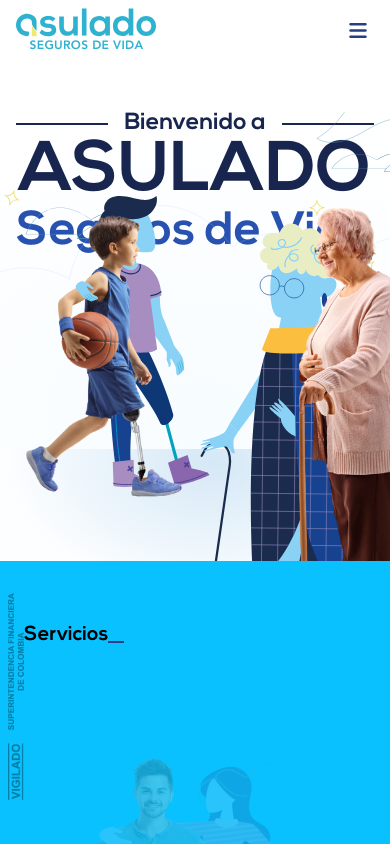
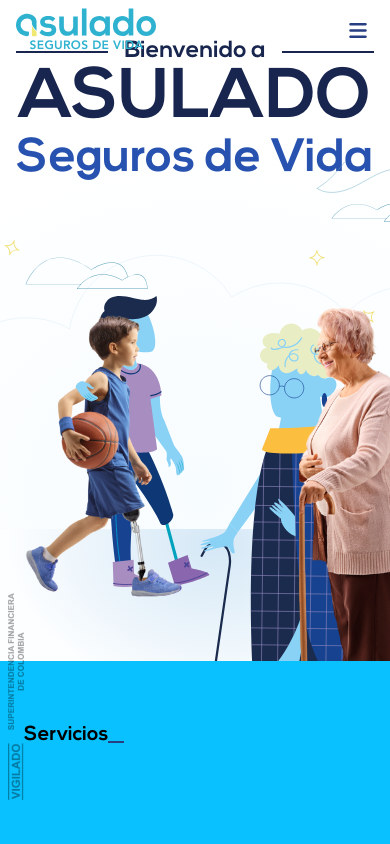
Before and after one commit to MbpMelborp/asulado, a Next.js app: page / in a window 390 px wide. Shown: the top 844 px of the page. Built offline with nearby package versions, Linux system fonts and the light colour scheme; some icons are missing; what tailwindcss-debug-screens would draw is missing.

Commit message:
cabezote

```diff
--- a/app/components/home/Banner.css
+++ b/app/components/home/Banner.css
@@ -5,12 +5,15 @@
     #fff 100%
   );
   @apply relative grid min-h-[60vh] grid-cols-6 grid-rows-5 overflow-hidden md:min-h-[90vh];
+  @media screen and (min-height: 901px) {
+    @apply min-h-max;
+  }
   .as__banner_content {
-    @apply col-span-6 col-start-1 row-span-2 row-start-2 mx-auto flex w-full flex-col items-center justify-center text-center md:col-span-2 md:col-start-3 md:row-span-4 md:row-start-1;
+    @apply col-span-6 col-start-1 row-span-2 row-start-1 mx-auto flex w-full flex-col items-center justify-center text-center sm:col-span-4 sm:col-start-2 sm:row-span-2 sm:row-start-2 md:col-span-2 md:col-start-3 md:row-span-4 md:row-start-1;
     h3 {
       @apply mb-20 mt-auto flex w-full flex-col gap-y-4 px-4 font-vice opacity-0 md:px-0;
       span {
-        @apply flex w-full flex-grow items-center justify-between gap-x-4 text-[6vw] leading-[1em] text-azul-dark md:text-[3vw];
+        @apply flex w-full flex-grow items-center justify-between gap-x-4 text-[6vw] leading-[1em] text-azul-dark sm:text-[3.5vw] md:text-[3vw];
         &:after {
           @apply block h-0.5 w-auto flex-auto bg-azul-dark;
           content: "";
@@ -21,15 +24,15 @@
         }
       }
       b {
-        @apply text-[18vw] font-normal leading-[0.6em] text-azul-dark md:text-[6vw];
+        @apply text-[18vw] font-normal leading-[0.6em] text-azul-dark sm:text-[10vw] md:text-[6vw];
       }
       strong {
-        @apply text-[12vw] font-normal leading-none text-azul-bold md:text-[4vw] md:leading-[0.8em];
+        @apply text-[12vw] font-normal leading-none text-azul-bold sm:text-[7vw] md:text-[4vw] md:leading-[0.8em];
       }
     }
   }
   .as__banner_elements {
-    @apply relative z-0 col-span-6 col-start-1 row-span-5 row-start-1 flex h-auto items-center justify-center overflow-hidden md:row-span-5 md:row-start-1;
+    @apply relative z-0 col-span-6 col-start-1  row-span-5 row-start-1 flex h-auto items-center justify-center overflow-hidden md:row-span-5 md:row-start-1;
     svg {
       @apply absolute z-0 h-[336px] w-[800px] md:relative md:h-full md:w-full;
     }
@@ -43,7 +46,7 @@
     @apply z-0 col-span-6 col-start-1 row-span-1 row-start-5;
   }
   .as__banner_left {
-    @apply z-10 col-span-4 col-start-1 row-span-5 row-start-1 grid items-start overflow-hidden md:col-span-2 md:col-start-1 md:row-span-6 md:row-start-1 md:items-end;
+    @apply z-10 col-span-4 col-start-1 row-span-5 row-start-3 grid items-start overflow-hidden  sm:col-span-2 sm:col-start-1 md:col-span-2 md:col-start-1 md:row-span-6 md:row-start-1 md:items-end;
     .as__banner_left_int {
       @apply col-span-1 col-start-1 row-span-1 row-start-1 mt-auto flex w-full justify-center overflow-hidden opacity-0;
       img,
@@ -53,12 +56,12 @@
     }
   }
   .as__banner_right {
-    @apply z-10 col-span-4 col-start-3 row-span-6 row-start-1 grid items-end overflow-hidden opacity-0 md:col-span-2 md:col-start-5;
+    @apply z-10 col-span-4 col-start-3 row-span-6 row-start-3 grid items-end overflow-hidden  opacity-0 sm:col-span-3 sm:col-start-4 md:col-span-2 md:col-start-5 md:row-start-1;
     .as__banner_right_int {
       @apply col-span-1 col-start-1 row-span-1 row-start-1 mt-auto w-full overflow-hidden;
       img,
       svg {
-        @apply ml-[20%] w-full md:ml-0 md:w-full;
+        @apply ml-[20%] w-full sm:w-[70%] md:ml-0 md:w-full;
         /* @apply object-cover w-[120%]  mx-auto; */
       }
     }
--- a/app/components/home/Proposito.js
+++ b/app/components/home/Proposito.js
@@ -39,10 +39,11 @@
       { x: 0 },
       {
         x: toMarquee,
-        duration: 10,
+        duration: 20,
         opacity: 1,
+        ease: "linear",
       },
-      "-=0",
+      "-=1",
     );
     tl.fromTo(
       ".as_proposito .as_proposito_content .prop_anim",
--- a/app/globals.css
+++ b/app/globals.css
@@ -51,7 +51,6 @@
       }
     }
   }
-
 }
 .as__header_vigilado {
   @apply fixed bottom-11 left-2 z-10;
```
